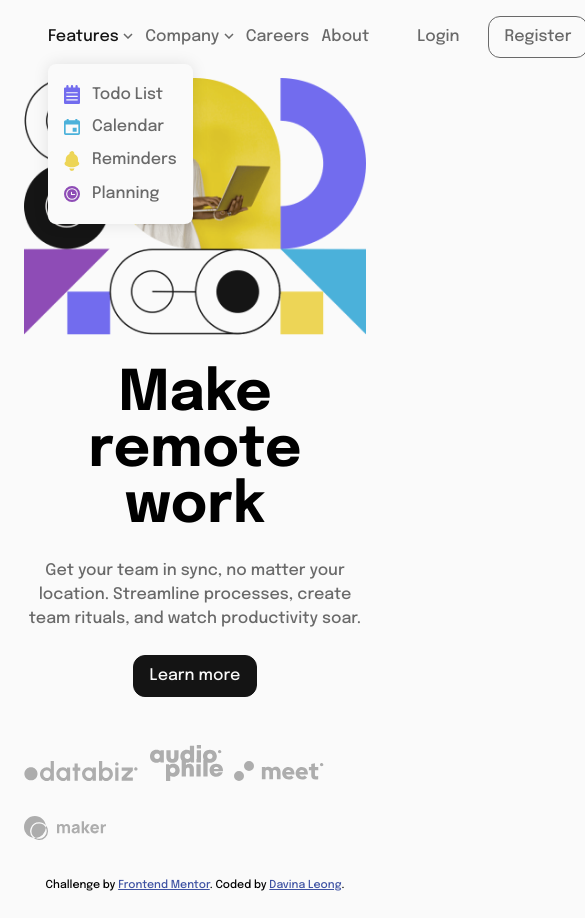
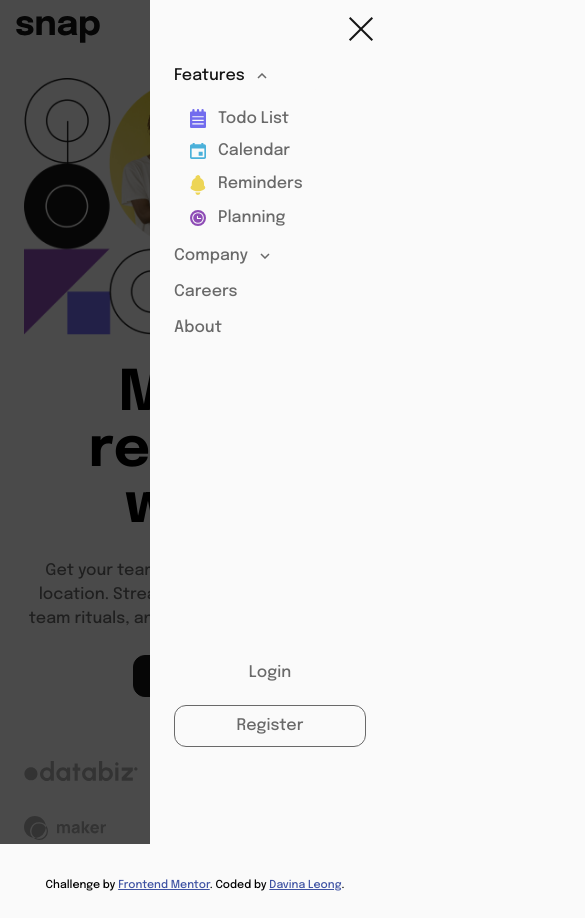
Before and after one commit to davinaleong/fem-intro-section-with-dropdown-navgiation, a website built with Vite: page index.html in a window 390 px wide. Both pictures are taken after a click on the link "Features". Shown: the whole page, 585 px wide, since content can reach past the window. Before the commit the page ends 894 px from the top, so only its background shows below. Built offline with nearby package versions, Linux system fonts and the light colour scheme.

Commit message:
Done with mobile menu

```diff
--- a/index.html
+++ b/index.html
@@ -36,29 +36,25 @@
   </head>
   <body>
     <main>
-      <header class="primary-header">
+      <header class="primary-header" data-open>
         <a href="#" class="brand" aria-label="Snap">
           <img src="./images/logo.svg" alt="Snap" />
         </a>
-        <button
-          id="togglePrimaryNav"
-          class="toggle btn"
-          aria-label="#primaryNav"
-        >
+        <button class="toggle btn" aria-label="#primaryNav">
           <img
-            id="hamburgerIcon"
             src="./images/icon-menu.svg"
             alt=""
             aria-hidden="true"
+            class="icon-menu"
           />
           <img
-            id="closeIcon"
             src="./images/icon-close-menu.svg"
             alt=""
             aria-hidden="true"
+            class="icon-close"
           />
         </button>
-        <div class="primary-nav-collapse">
+        <div class="collapse">
           <nav id="primaryNav" class="primary-nav">
             <ul class="nav-list" role="list">
               <li class="nav-item dropdown">
@@ -72,7 +68,11 @@
                 <ul class="dropdown-menu" role="list">
                   <li class="dropdown-item">
                     <a href="#" class="nav-link">
-                      <img src="./images/icon-todo.svg" alt="" class="nav-icon" />
+                      <img
+                        src="./images/icon-todo.svg"
+                        alt=""
+                        class="nav-icon"
+                      />
                       Todo List
                     </a>
                   </li>
--- a/scripts/main.js
+++ b/scripts/main.js
@@ -1,11 +1,21 @@
+const primaryHeader = document.querySelector(".primary-header");
+const primaryToggle = document.querySelector(".primary-header .toggle");
+
 const heroSection = document.querySelector(".hero");
 const dropdownToggles = document.querySelectorAll("a[data-toggle='dropdown']");
 const dropdownMenus = document.querySelectorAll(".dropdown-menu");
 
+primaryToggle.addEventListener("click", () => {
+  primaryHeader.toggleAttribute("data-open");
+});
+
 dropdownToggles.forEach((node) => {
   node.addEventListener("click", (e) => {
+    e.preventDefault();
+
     console.log("Dropdown clicked");
-    e.target.parentNode.childNodes[3].setAttribute("data-open", true);
+    e.target.toggleAttribute("data-open");
+    e.target.parentNode.childNodes[3].toggleAttribute("data-open");
   });
 });
 
--- a/styles/main.css
+++ b/styles/main.css
@@ -99,15 +99,30 @@ main {
 .primary-header {
   display: grid;
   grid-auto-flow: column;
+  grid-template-columns: 7em auto;
   align-items: center;
   gap: var(--size-600);
   padding: var(--size-400);
+  position: fixed;
+  top: 0;
+  left: 0;
+  background-color: var(--clr-neutral-100);
+  width: 100%;
+  z-index: 1;
 }
 
 .primary-header .toggle {
   display: none;
   background-color: transparent;
   border: none;
+  position: fixed;
+  top: 0.5em;
+  right: 0;
+  z-index: 3;
+}
+
+.primary-header .icon-close {
+  display: none;
 }
 
 .primary-header .buttons {
@@ -115,9 +130,10 @@ main {
   gap: clamp(var(--size-300), 3vw, var(--size-700));
 }
 
-.primary-nav-collapse {
+.primary-header .collapse {
   display: grid;
   grid-auto-flow: column;
+  grid-template-columns: auto 15em;
   align-items: center;
   gap: var(--size-600);
   height: 100%;
@@ -170,15 +186,18 @@ main {
 
 .dropdown-toggle::after {
   content: "";
-  display: block;
-  position: absolute;
-  top: 40%;
-  right: 0;
+  display: inline;
   width: 0.625em;
   height: 0.375em;
   background-image: url("../images/icon-arrow-down.svg");
   background-position: center;
   background-repeat: no-repeat;
+  transform-origin: center;
+  transition: transform 0.3s ease-in-out;
+}
+
+.dropdown-toggle[data-open]::after {
+  transform: rotate(180deg);
 }
 
 .dropdown-menu {
@@ -197,9 +216,84 @@ main {
   display: grid;
 }
 
+@media (max-width: 767px) {
+  .primary-header .toggle {
+    display: block;
+  }
+
+  .primary-header .collapse {
+    display: none;
+  }
+
+  .primary-header[data-open]::before {
+    content: "";
+    display: block;
+    position: fixed;
+    inset: 0;
+    background-color: rgba(0, 0, 0, 0.7);
+    z-index: 1;
+  }
+
+  .primary-header[data-open] .toggle .icon-menu {
+    display: none;
+  }
+
+  .primary-header[data-open] .toggle .icon-close {
+    display: block;
+  }
+
+  .primary-header[data-open] .collapse {
+    display: grid;
+    grid-template-columns: 1fr;
+    grid-template-rows: auto 10em;
+    justify-items: start;
+    position: fixed;
+    top: 0;
+    right: 0;
+    padding: var(--size-800) var(--size-500);
+    min-width: 15em;
+    max-height: 100vh;
+    overflow-y: auto;
+    background-color: var(--clr-neutral-100);
+    z-index: 2;
+  }
+
+  .primary-header[data-open] .nav-list {
+    flex-direction: column;
+  }
+
+  .primary-header[data-open] .nav-item {
+    width: 100%;
+    height: auto;
+  }
+
+  .primary-header[data-open] .dropdown {
+    display: grid;
+  }
+
+  .primary-header[data-open] .dropdown-menu {
+    display: none;
+    position: static;
+    padding-bottom: 0;
+    top: auto;
+    box-shadow: none;
+    min-width: 7em;
+  }
+
+  .primary-header[data-open] .dropdown-menu[data-open] {
+    display: grid;
+  }
+
+  .primary-header[data-open] .buttons {
+    width: 100%;
+    flex-direction: column;
+  }
+}
+
 /** Content - Hero Section **/
 .hero {
   min-height: calc(100vh - var(--primary-header-height));
+  margin-top: var(--primary-header-height);
   display: grid;
   justify-items: center;
   align-items: center;
```
